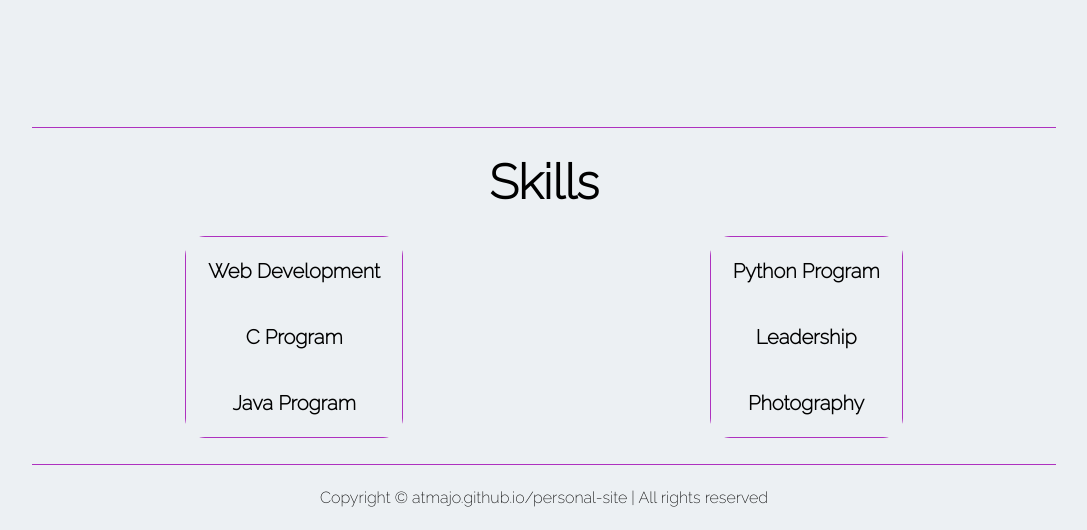
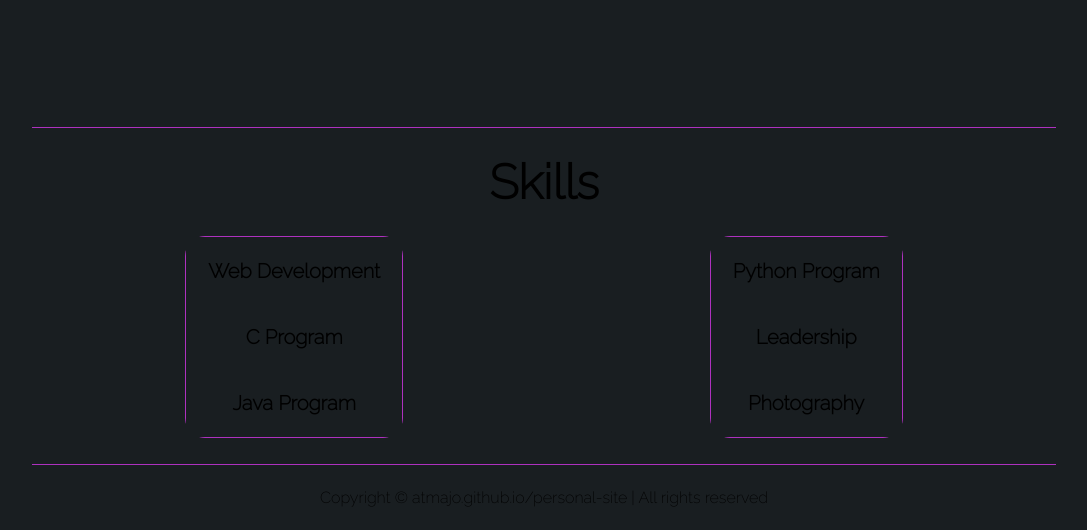
Before and after one commit to Atmajo/personal-site, a plain HTML site: page index.html in a window 1280 px wide. Shown: the part 601-1131 px from the top of the page, without its empty margins (96-1183 px from the left). Drawn offline with nearby package versions, Linux system fonts and the light colour scheme; a web font is replaced by a local one.

Commit message:
changes in utils.css

```diff
--- a/utils.css
+++ b/utils.css
@@ -1,7 +1,7 @@
 * {
     margin: 0;
     padding: 0;
-    background-color: #ECF0F3;
+    background-color: #191e21;
 }
 
 
```
